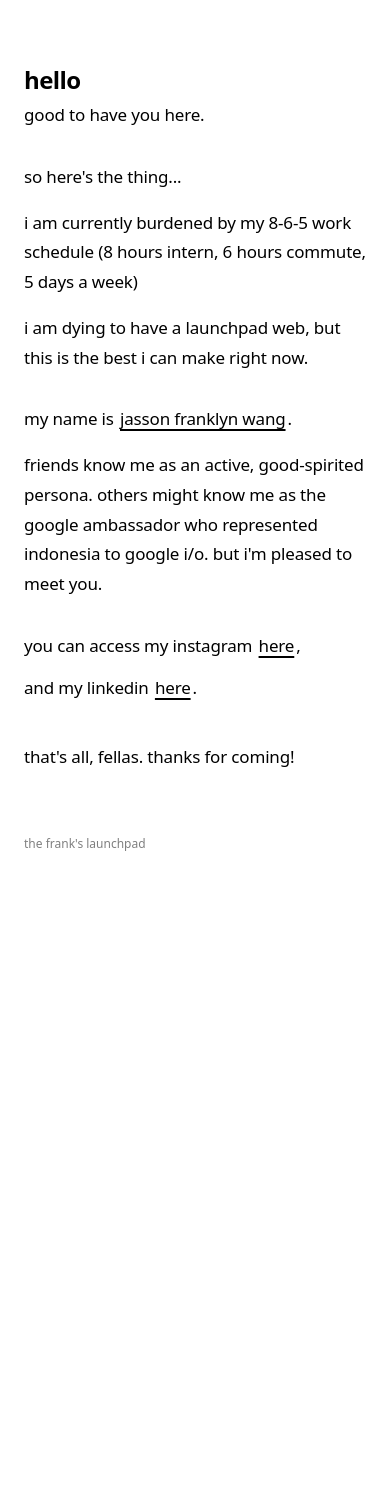
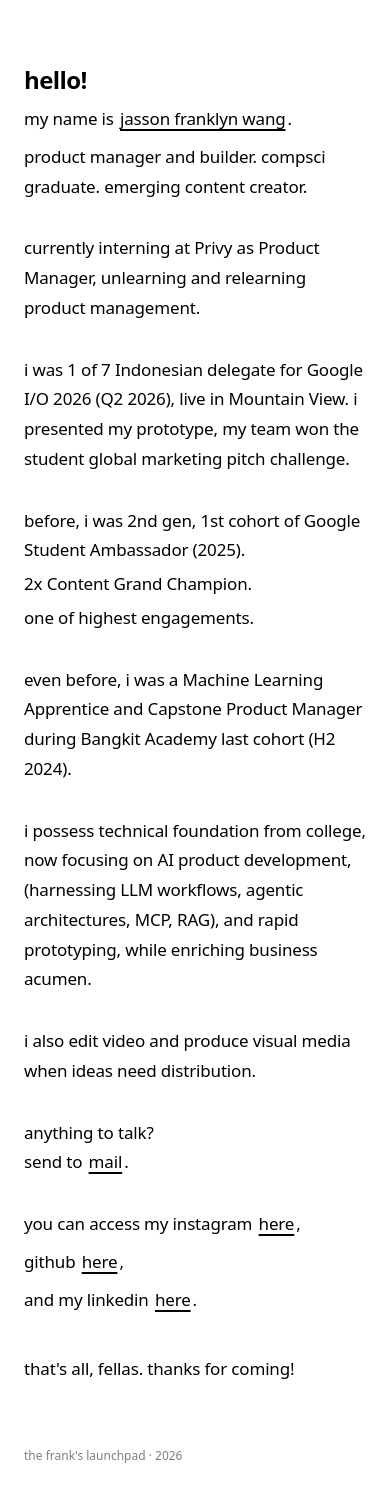
Before and after one commit to 4ranklyn/launchpad, a React (Vite) app: page / in a window 390 px wide. Shown: the top 1498 px of the page. Before the commit the page ends 916 px from the top, so only its background shows below. Built offline with nearby package versions, Linux system fonts and the light colour scheme; a web font is replaced by a local one.

Commit message:
feat: add dark mode and update portfolio content
- Implement system-based light/dark mode with CSS variables.
- Update professional bio and metadata to reflect current roles.

```diff
--- a/index.html
+++ b/index.html
@@ -35,6 +35,8 @@
       content="Official personal launchpad and portfolio of Jasson Franklyn Wang. Google Ambassador who represented Indonesia to Google I/O."
     />
 
+    <meta name="color-scheme" content="light dark" />
+
     <!-- Google Sans Flex Font -->
     <link rel="preconnect" href="https://fonts.googleapis.com" />
     <link rel="preconnect" href="https://fonts.gstatic.com" crossorigin />
@@ -56,22 +58,33 @@
             "@type": "Person",
             "name": "Jasson Franklyn Wang",
             "alternateName": ["franklynical", "Franklyn Wang", "Jasson Wang"],
-            "description": "Google Ambassador who represented Indonesia to Google I/O. Active, good-spirited persona currently on an 8-6-5 work schedule.",
-            "jobTitle": "Intern & Google Ambassador",
+            "description": "Product manager and builder. Compsci graduate. Emerging content creator. Product Manager intern at Privy and Indonesian delegate for Google I/O 2026 in Mountain View.",
+            "jobTitle": "Product Manager Intern",
+            "worksFor": {
+              "@type": "Organization",
+              "name": "Privy"
+            },
             "nationality": {
               "@type": "Country",
               "name": "Indonesia"
             },
+            "email": "jassonfranklyn@gmail.com",
             "sameAs": [
               "https://www.google.com/search?q=jasson+franklyn+wang&oq=jasson+franklyn+wang",
+              "https://github.com/4ranklyn",
               "https://instagram.com/franklynical",
               "https://linkedin.com/in/franklynical"
             ],
             "knowsAbout": [
+              "Product Management",
+              "AI Product Development",
+              "LLM Workflows",
+              "Agentic Architectures",
+              "Model Context Protocol (MCP)",
+              "Retrieval-Augmented Generation (RAG)",
+              "Rapid Prototyping",
               "Google I/O",
-              "Google Ambassador",
-              "Software Engineering",
-              "Community Leadership"
+              "Video & Visual Media Production"
             ]
           }
         }
@@ -79,7 +92,7 @@
     }
     </script>
   </head>
-  <body class="bg-white text-black antialiased selection:bg-black selection:text-white">
+  <body class="antialiased">
     <div id="root"></div>
     <script type="module" src="/src/main.tsx"></script>
   </body>
--- a/src/App.tsx
+++ b/src/App.tsx
@@ -4,27 +4,15 @@
  */
 
 export default function App() {
+  const currentYear = new Date().getFullYear();
+
   return (
-    <main className="min-h-screen bg-white text-black selection:bg-black selection:text-white px-6 sm:px-10 py-16 sm:py-24 md:py-32 flex flex-col justify-between">
+    <main className="min-h-screen px-6 sm:px-10 py-16 sm:py-24 md:py-32 flex flex-col justify-between">
       <article className="max-w-2xl mx-auto w-full space-y-8 text-[1.0625rem] sm:text-[1.1875rem] md:text-[1.25rem] leading-[1.75] font-[520] tracking-[-0.01em]">
-        <header className="space-y-1">
-          <h1 className="text-2xl sm:text-3xl md:text-4xl font-[550] tracking-tight text-black">
-            hello
+        <header className="space-y-2">
+          <h1 className="text-2xl sm:text-3xl md:text-4xl font-[550] tracking-tight">
+            hello!
           </h1>
-          <p className="text-black">good to have you here.</p>
-        </header>
-
-        <section className="space-y-4">
-          <p>so here&apos;s the thing...</p>
-          <p>
-            i am currently burdened by my 8-6-5 work schedule (8 hours intern, 6 hours commute, 5 days a week)
-          </p>
-          <p>
-            i am dying to have a launchpad web, but this is the best i can make right now.
-          </p>
-        </section>
-
-        <section className="space-y-4">
           <p>
             my name is{' '}
             <a
@@ -38,15 +26,80 @@ export default function App() {
             .
           </p>
           <p>
-            friends know me as an active, good-spirited persona. others might know me as the google ambassador who represented indonesia to google i/o. but i&apos;m pleased to meet you.
+            product manager and builder. compsci graduate. emerging content creator.
+          </p>
+        </header>
+
+        <section>
+          <p>
+            currently interning at Privy as Product Manager, unlearning and relearning product management.
           </p>
         </section>
 
-        <section className="space-y-3">
+        <section>
+          <p>
+            i was 1 of 7 Indonesian delegate for Google I/O 2026 (Q2 2026), live in Mountain View. i presented my prototype, my team won the student global marketing pitch challenge.
+          </p>
+        </section>
+
+        <section className="space-y-1">
+          <p>
+            before, i was 2nd gen, 1st cohort of Google Student Ambassador (2025).
+          </p>
+          <p>2x Content Grand Champion.</p>
+          <p>one of highest engagements.</p>
+        </section>
+
+        <section>
+          <p>
+            even before, i was a Machine Learning Apprentice and Capstone Product Manager during Bangkit Academy last cohort (H2 2024).
+          </p>
+        </section>
+
+        <section>
+          <p>
+            i possess technical foundation from college, now focusing on AI product development, (harnessing LLM workflows, agentic architectures, MCP, RAG), and rapid prototyping, while enriching business acumen.
+          </p>
+        </section>
+
+        <section>
+          <p>
+            i also edit video and produce visual media when ideas need distribution.
+          </p>
+        </section>
+
+        <section>
+          <p>
+            anything to talk?
+            <br />
+            send to{' '}
+            <a
+              href="mailto:jassonfranklyn@gmail.com"
+              className="sliding-link"
+            >
+              mail
+            </a>
+            .
+          </p>
+        </section>
+
+        <section className="space-y-2">
           <p>
             you can access my instagram{' '}
             <a
               href="https://instagram.com/franklynical"
+              target="_blank"
+              rel="noopener noreferrer"
+              className="sliding-link"
+            >
+              here
+            </a>
+            ,
+          </p>
+          <p>
+            github{' '}
+            <a
+              href="https://github.com/4ranklyn"
               target="_blank"
               rel="noopener noreferrer"
               className="sliding-link"
@@ -74,8 +127,8 @@ export default function App() {
         </div>
       </article>
 
-      <footer className="max-w-2xl mx-auto w-full pt-16 sm:pt-24 text-xs text-black/50 select-none">
-        <p>the frank&apos;s launchpad</p>
+      <footer className="max-w-2xl mx-auto w-full pt-16 sm:pt-24 text-xs opacity-50 select-none">
+        <p>the frank&apos;s launchpad · {currentYear}</p>
       </footer>
     </main>
   );
--- a/src/index.css
+++ b/src/index.css
@@ -1,4 +1,26 @@
 @import "tailwindcss";
+
+:root {
+  --bg-primary: #ffffff;
+  --text-primary: #000000;
+  --text-secondary: rgba(0, 0, 0, 0.45);
+  --link-invert-bg: #000000;
+  --link-invert-text: #ffffff;
+  --selection-bg: #000000;
+  --selection-text: #ffffff;
+}
+
+@media (prefers-color-scheme: dark) {
+  :root {
+    --bg-primary: #141416;
+    --text-primary: #e2e2e6;
+    --text-secondary: rgba(226, 226, 230, 0.45);
+    --link-invert-bg: #e2e2e6;
+    --link-invert-text: #141416;
+    --selection-bg: #e2e2e6;
+    --selection-text: #141416;
+  }
+}
 
 @layer base {
   :root {
@@ -9,15 +31,21 @@
   body {
     font-family: 'Google Sans Flex', system-ui, -apple-system, BlinkMacSystemFont, sans-serif;
     font-weight: 520;
-    background-color: #ffffff;
-    color: #000000;
+    background-color: var(--bg-primary);
+    color: var(--text-primary);
+    transition: background-color 0.25s ease, color 0.25s ease;
+  }
+
+  ::selection {
+    background-color: var(--selection-bg);
+    color: var(--selection-text);
   }
 }
 
 .sliding-link {
   position: relative;
   display: inline-block;
-  color: #000000;
+  color: var(--text-primary);
   text-decoration: underline;
   text-underline-offset: 4px;
   text-decoration-thickness: 1.5px;
@@ -34,7 +62,7 @@
   left: 0;
   width: 0%;
   height: 100%;
-  background-color: #000000;
+  background-color: var(--link-invert-bg);
   z-index: -1;
   transition: width 0.24s cubic-bezier(0.16, 1, 0.3, 1);
 }
@@ -46,11 +74,11 @@
 
 .sliding-link:hover,
 .sliding-link:focus-visible {
-  color: #ffffff;
+  color: var(--link-invert-text);
   text-decoration-color: transparent;
 }
 
 .sliding-link:focus-visible {
-  outline: 2px solid #000000;
+  outline: 2px solid var(--text-primary);
   outline-offset: 3px;
 }
```
